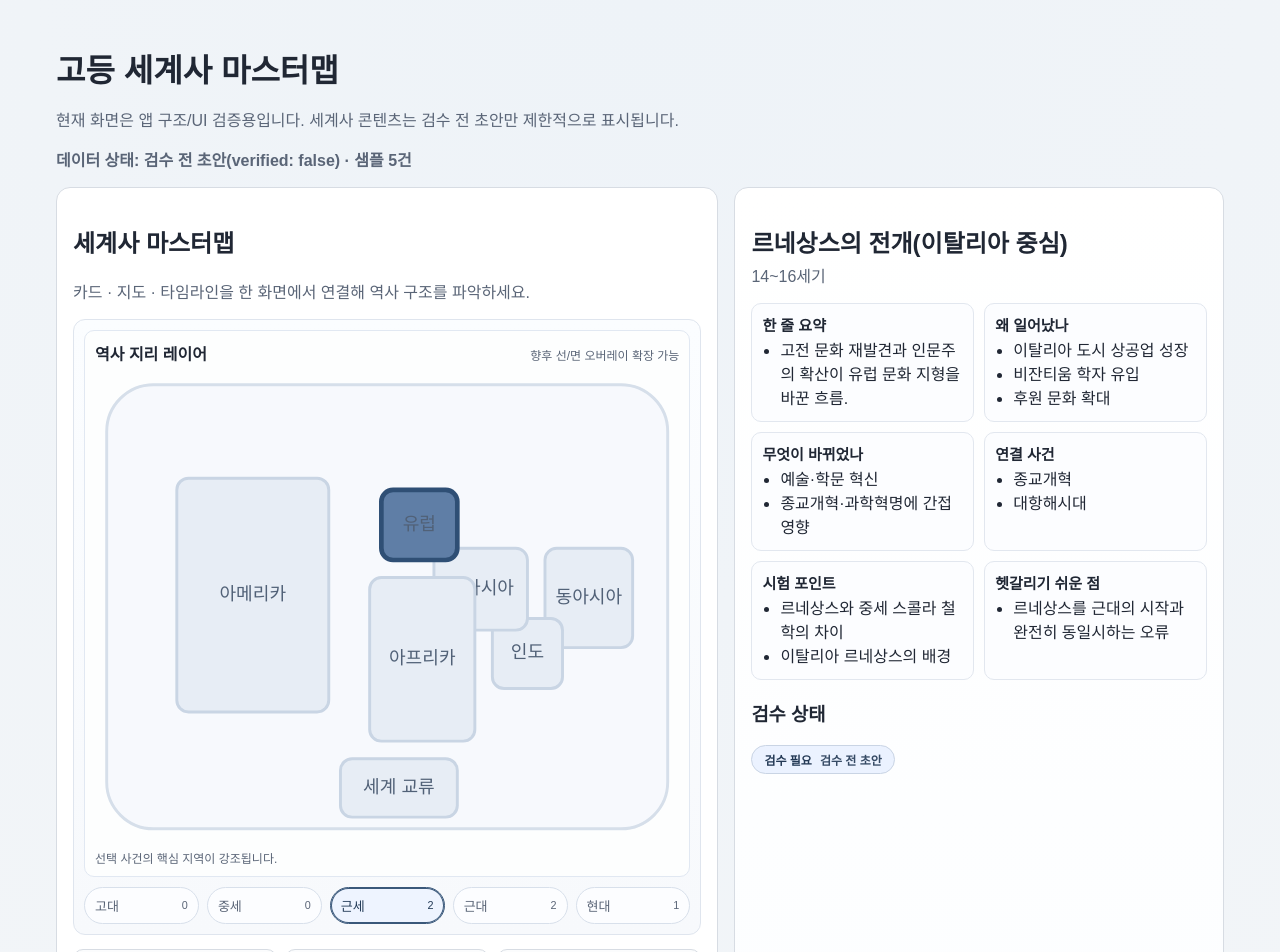
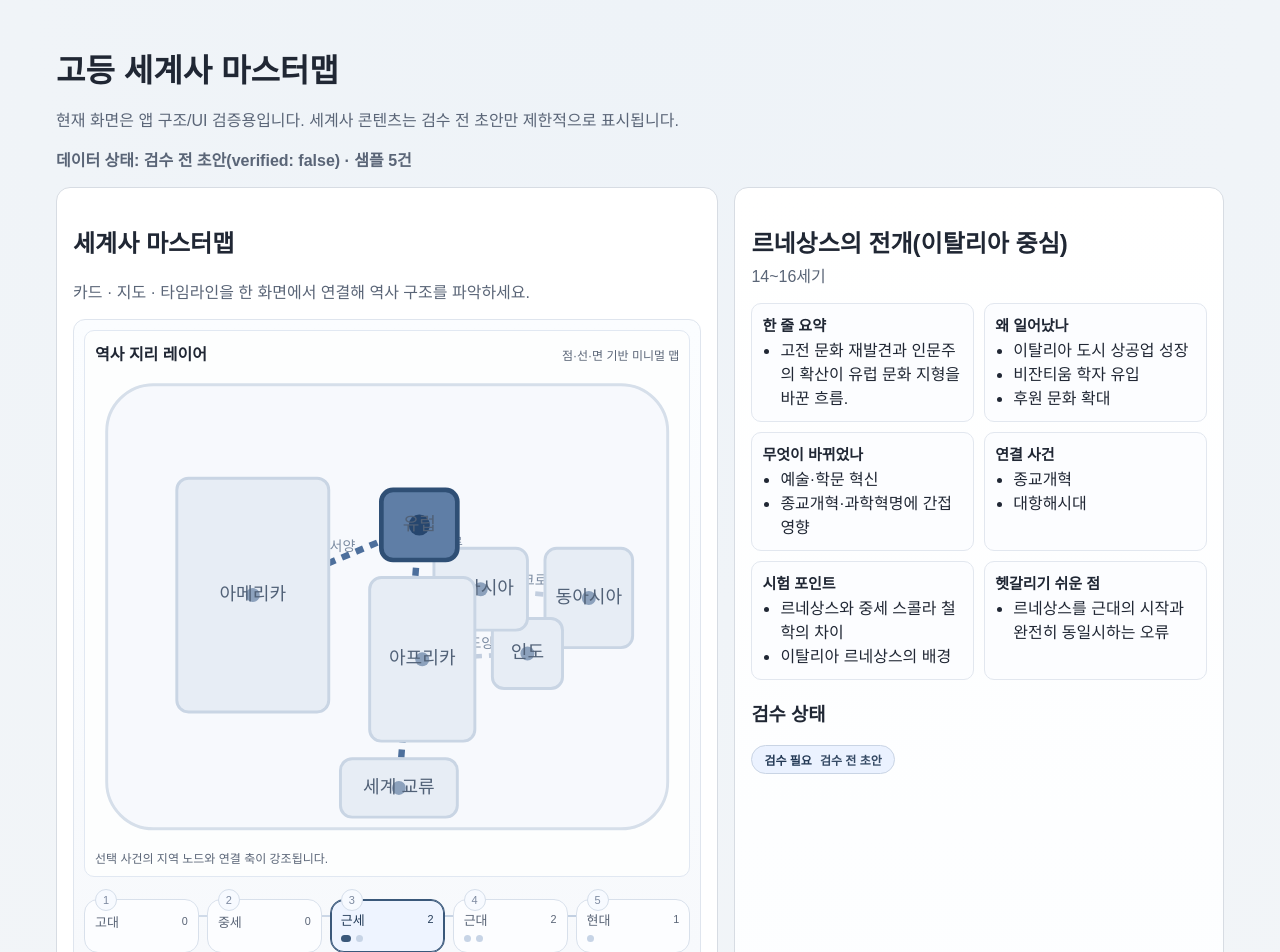
Before and after one commit to yogitobi31/world_history_korean_highschool, a Next.js app: page / in a window 1280 px wide. Shown: the top 952 px of the page. Built offline with nearby package versions, Linux system fonts and the light colour scheme.

Commit message:
feat: 강화된 미니멀 세계지도와 타임라인 리본 UI 추가

```diff
--- a/src/app/globals.css
+++ b/src/app/globals.css
@@ -94,9 +94,20 @@ body {
 }
 
 .timeline-ribbon {
+  position: relative;
   display: grid;
   grid-template-columns: repeat(5, minmax(0, 1fr));
   gap: 8px;
+  padding-top: 12px;
+}
+.timeline-track {
+  position: absolute;
+  top: 28px;
+  left: 6px;
+  right: 6px;
+  height: 2px;
+  background: linear-gradient(90deg, #d4deeb, #bfcde0);
+  border-radius: 999px;
 }
 .timeline-node {
   border: 1px solid #d8e0eb;
@@ -210,3 +221,76 @@ body {
   .card-list { max-height: 46vh; }
   .map-header { display: block; }
 }
+
+.map-flow {
+  stroke: #c2cedf;
+  stroke-width: 0.8;
+  stroke-dasharray: 1.4 1.2;
+}
+.map-flow.active {
+  stroke: #4d6f9c;
+  stroke-width: 1.1;
+}
+.map-flow-label {
+  fill: #7b8ba1;
+  font-size: 2.4px;
+  text-anchor: middle;
+}
+.map-node {
+  fill: #8096b4;
+  opacity: 0.88;
+}
+.map-node.active {
+  fill: #1f3f66;
+}
+.timeline-node {
+  position: relative;
+  border: 1px solid #d8e0eb;
+  border-radius: 14px;
+  padding: 10px;
+  background: #fcfdff;
+  display: grid;
+  grid-template-columns: 1fr auto;
+  align-items: center;
+  color: var(--muted);
+  font-size: 13px;
+  z-index: 1;
+}
+.timeline-step {
+  position: absolute;
+  top: -11px;
+  left: 10px;
+  font-style: normal;
+  font-size: 11px;
+  color: #7d8aa1;
+  background: #f7faff;
+  border: 1px solid #d5deea;
+  border-radius: 999px;
+  width: 22px;
+  height: 22px;
+  display: inline-flex;
+  align-items: center;
+  justify-content: center;
+}
+.timeline-dots {
+  grid-column: 1 / -1;
+  display: flex;
+  align-items: center;
+  gap: 5px;
+  margin-top: 6px;
+}
+.timeline-dot {
+  width: 7px;
+  height: 7px;
+  border-radius: 999px;
+  background: #c7d4e6;
+}
+.timeline-dot.active {
+  width: 10px;
+  background: #3a587a;
+}
+.timeline-more {
+  font-style: normal;
+  font-size: 10px;
+  color: #67778f;
+}
--- a/src/components/EventExplorer.tsx
+++ b/src/components/EventExplorer.tsx
@@ -13,15 +13,23 @@ type Props = {
 
 const ERA_ORDER: WorldHistoryEvent["era"][] = ["고대", "중세", "근세", "근대", "현대"];
 
-const mapRegions: Record<Region | "세계 교류", { x: number; y: number; w: number; h: number; label: string }> = {
-  동아시아: { x: 77, y: 30, w: 15, h: 17, label: "동아시아" },
-  인도: { x: 68, y: 42, w: 12, h: 12, label: "인도" },
-  서아시아: { x: 58, y: 30, w: 16, h: 14, label: "서아시아" },
-  유럽: { x: 49, y: 20, w: 13, h: 12, label: "유럽" },
-  아프리카: { x: 47, y: 35, w: 18, h: 28, label: "아프리카" },
-  아메리카: { x: 14, y: 18, w: 26, h: 40, label: "아메리카" },
-  "세계 교류": { x: 42, y: 66, w: 20, h: 10, label: "세계 교류" }
+const mapRegions: Record<Region | "세계 교류", { x: number; y: number; w: number; h: number; label: string; cx: number; cy: number }> = {
+  동아시아: { x: 77, y: 30, w: 15, h: 17, label: "동아시아", cx: 84.5, cy: 38.5 },
+  인도: { x: 68, y: 42, w: 12, h: 12, label: "인도", cx: 74, cy: 48 },
+  서아시아: { x: 58, y: 30, w: 16, h: 14, label: "서아시아", cx: 66, cy: 37 },
+  유럽: { x: 49, y: 20, w: 13, h: 12, label: "유럽", cx: 55.5, cy: 26 },
+  아프리카: { x: 47, y: 35, w: 18, h: 28, label: "아프리카", cx: 56, cy: 49 },
+  아메리카: { x: 14, y: 18, w: 26, h: 40, label: "아메리카", cx: 27, cy: 38 },
+  "세계 교류": { x: 42, y: 66, w: 20, h: 10, label: "세계 교류", cx: 52, cy: 71 }
 };
+
+const flowEdges: Array<{ from: Region | "세계 교류"; to: Region | "세계 교류"; label: string }> = [
+  { from: "동아시아", to: "서아시아", label: "실크로드" },
+  { from: "인도", to: "아프리카", label: "인도양" },
+  { from: "유럽", to: "아메리카", label: "대서양" },
+  { from: "서아시아", to: "유럽", label: "교류" },
+  { from: "세계 교류", to: "유럽", label: "연결" }
+];
 
 export default function EventExplorer({ events }: Props) {
   const [eraFilter, setEraFilter] = useState<FilterValue>(FILTER_ALL);
@@ -89,10 +97,23 @@ function MiniWorldMap({ activeRegion }: { activeRegion: Region | null }) {
     <section className="map-shell" aria-label="미니 세계 지도">
       <div className="map-header">
         <strong>역사 지리 레이어</strong>
-        <span>향후 선/면 오버레이 확장 가능</span>
+        <span>점·선·면 기반 미니멀 맵</span>
       </div>
       <svg viewBox="0 0 100 80" role="img" aria-label="지역별 역사 지도">
         <rect x="2" y="2" width="96" height="76" rx="8" className="map-frame" />
+        {flowEdges.map((edge) => {
+          const source = mapRegions[edge.from];
+          const target = mapRegions[edge.to];
+          const active = activeRegion === edge.from || activeRegion === edge.to;
+          return (
+            <g key={`${edge.from}-${edge.to}`}>
+              <line x1={source.cx} y1={source.cy} x2={target.cx} y2={target.cy} className={`map-flow ${active ? "active" : ""}`} />
+              <text x={(source.cx + target.cx) / 2} y={(source.cy + target.cy) / 2 - 1.5} className="map-flow-label">
+                {edge.label}
+              </text>
+            </g>
+          );
+        })}
         {Object.entries(mapRegions).map(([region, shape]) => {
           const isActive = activeRegion === region;
           return (
@@ -105,6 +126,7 @@ function MiniWorldMap({ activeRegion }: { activeRegion: Region | null }) {
                 rx="2"
                 className={`map-region ${isActive ? "active" : ""}`}
               />
+              <circle cx={shape.cx} cy={shape.cy} r={isActive ? 1.8 : 1.2} className={`map-node ${isActive ? "active" : ""}`} />
               <text x={shape.x + shape.w / 2} y={shape.y + shape.h / 2} className="map-label">
                 {shape.label}
               </text>
@@ -112,7 +134,7 @@ function MiniWorldMap({ activeRegion }: { activeRegion: Region | null }) {
           );
         })}
       </svg>
-      <p className="map-note">선택 사건의 핵심 지역이 강조됩니다.</p>
+      <p className="map-note">선택 사건의 지역 노드와 연결 축이 강조됩니다.</p>
     </section>
   );
 }
@@ -122,12 +144,21 @@ function TimelineRibbon({ events, selectedEvent }: { events: WorldHistoryEvent[]
 
   return (
     <section className="timeline-ribbon" aria-label="시대 타임라인">
-      {eraCounts.map(({ era, count }) => {
+      <div className="timeline-track" aria-hidden="true" />
+      {eraCounts.map(({ era, count }, index) => {
         const isActive = selectedEvent?.era === era;
+        const selectedInEra = events.filter((event) => event.era === era);
         return (
           <div key={era} className={`timeline-node ${isActive ? "active" : ""}`}>
             <span>{era}</span>
             <small>{count}</small>
+            <div className="timeline-dots" aria-hidden="true">
+              {selectedInEra.slice(0, 5).map((event) => (
+                <i key={event.id} className={`timeline-dot ${event.id === selectedEvent?.id ? "active" : ""}`} />
+              ))}
+              {selectedInEra.length > 5 && <i className="timeline-more">+{selectedInEra.length - 5}</i>}
+            </div>
+            <em className="timeline-step" aria-hidden="true">{index + 1}</em>
           </div>
         );
       })}
```
